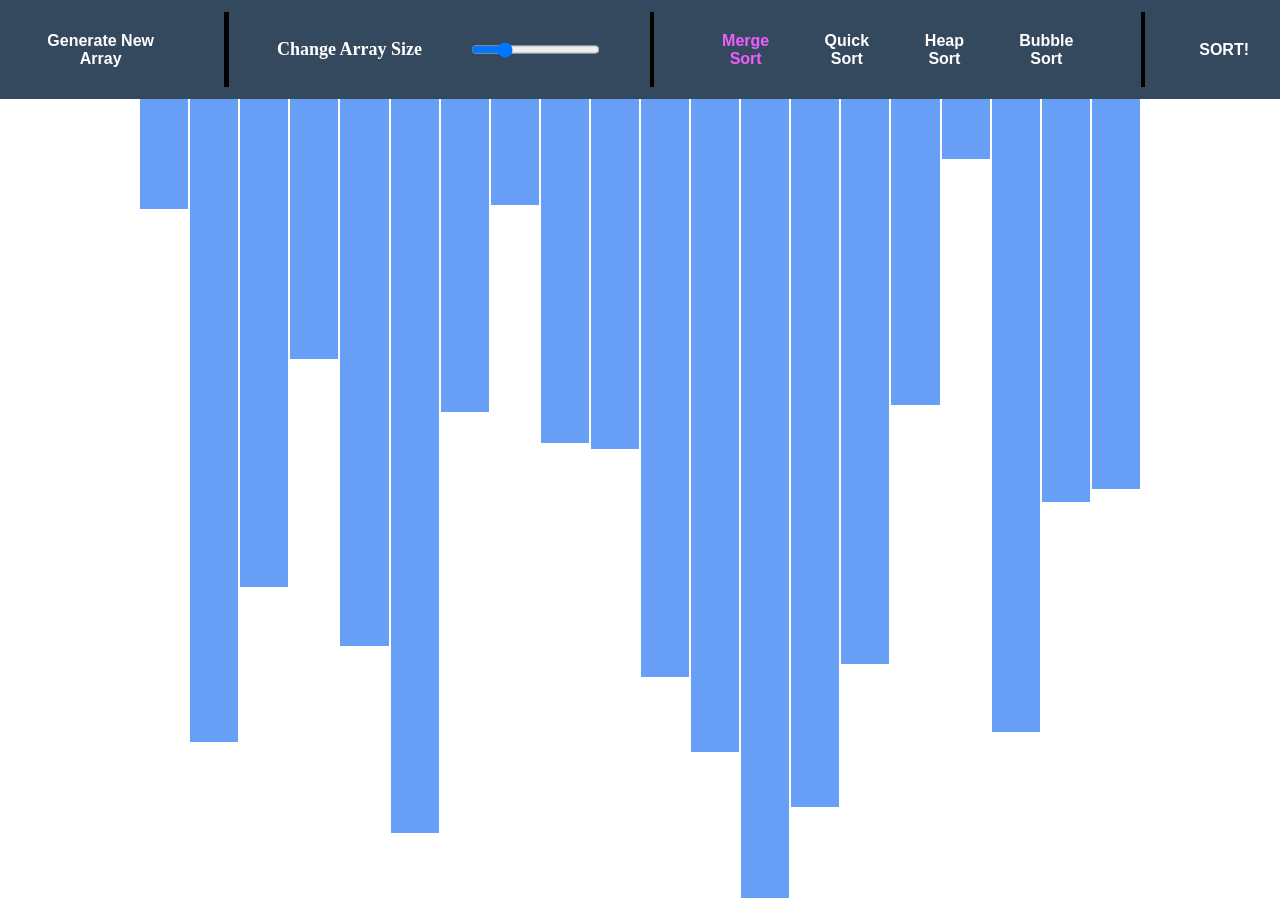
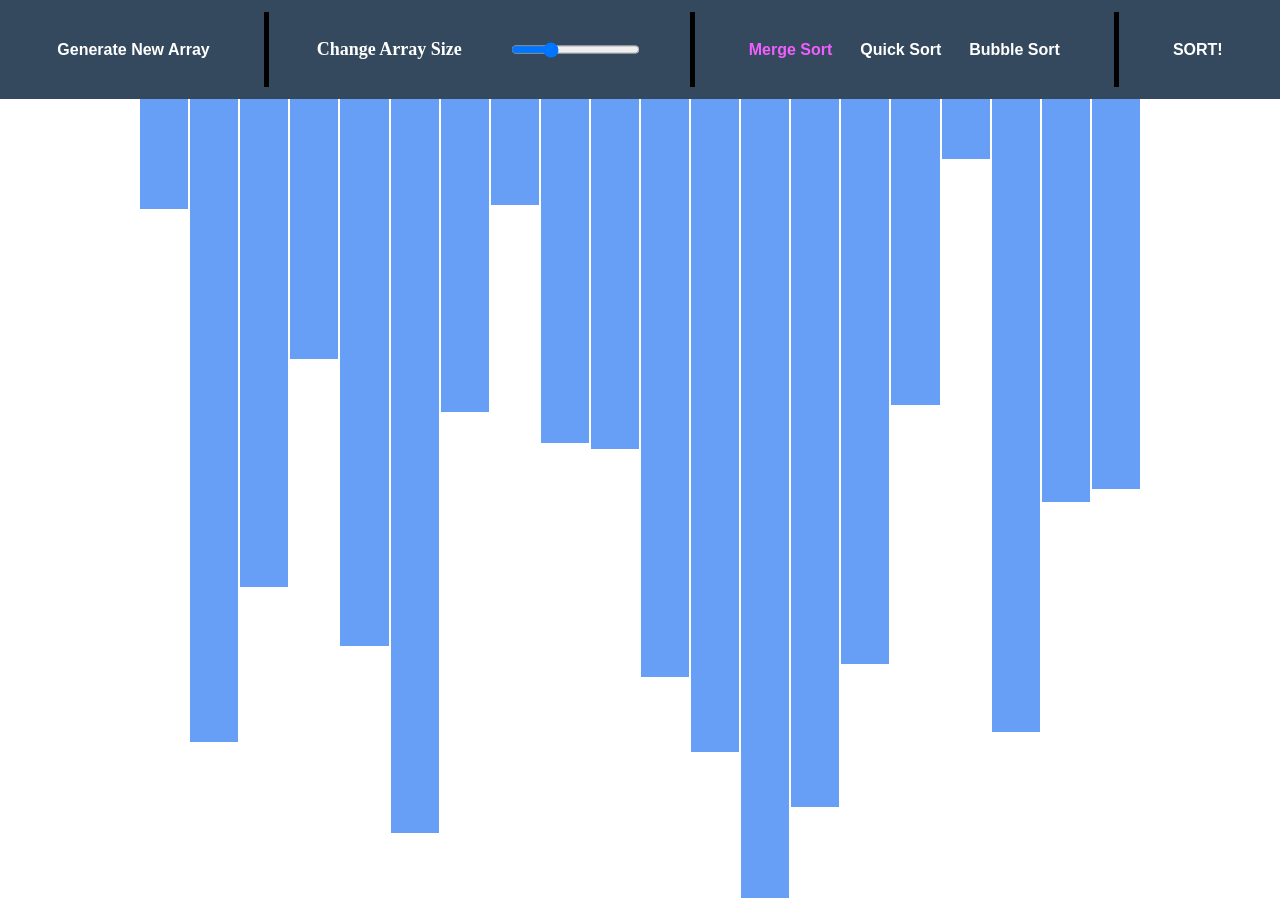
Before and after one commit to immpeccable/sorting-visualizer, a React (Create React App) app: page / in a window 1280 px wide. Built offline with nearby package versions, Linux system fonts and the light colour scheme.

Commit message:
heap sort

```diff
--- a/src/MainComponent/Header/index.tsx
+++ b/src/MainComponent/Header/index.tsx
@@ -45,7 +45,7 @@ export const Header = ({
             type="range"
             defaultValue={50}
             min="20"
-            max="150"
+            max="125"
           />
         </AdjustElement>
       </AdjustmentSection>
@@ -69,15 +69,7 @@ export const Header = ({
         >
           Quick Sort
         </HeaderButton>
-        <HeaderButton
-          onClick={() => {
-            !isSorting && setCurrentAlgorithm(CurrentAlgorithmEnum.heap);
-          }}
-          isActive={currentAlgorithm === CurrentAlgorithmEnum.heap}
-          isSorting={isSorting}
-        >
-          Heap Sort
-        </HeaderButton>
+
         <HeaderButton
           onClick={() => {
             !isSorting && setCurrentAlgorithm(CurrentAlgorithmEnum.bubble);
```
